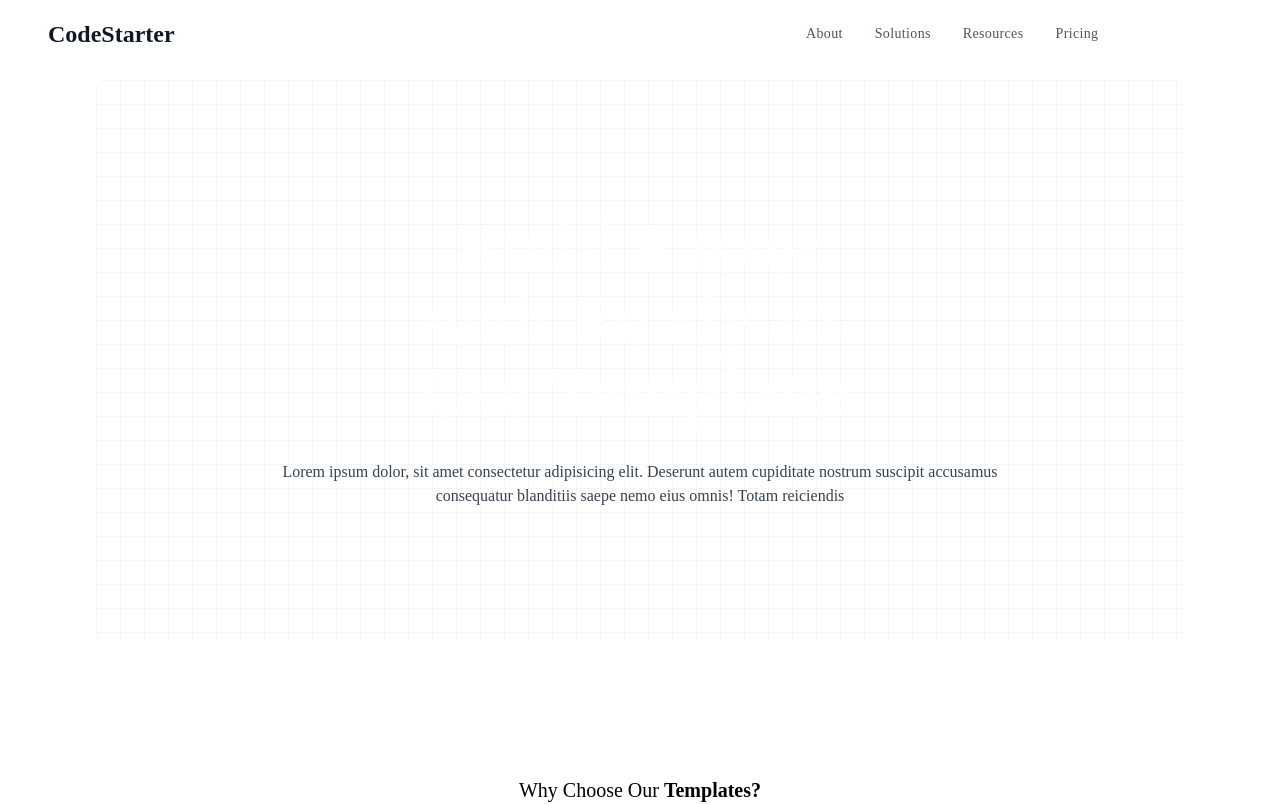
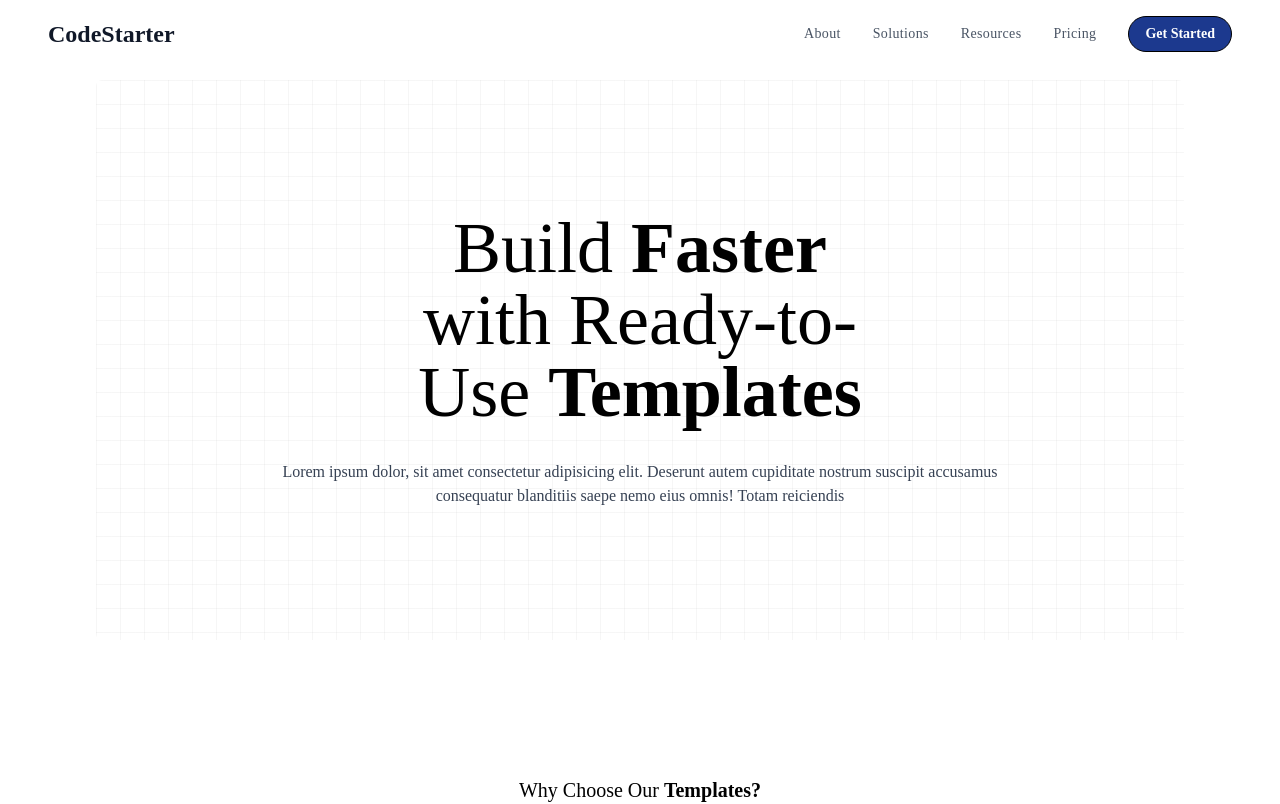
Before and after one commit to KiraaDev/CodeStarter-Landing-Page, a React (Vite) app: page / in a window 1280 px wide. Shown: the top 804 px of the page. Built offline with nearby package versions, Linux system fonts and the light colour scheme.

Commit message:
improving UI

```diff
--- a/src/App.tsx
+++ b/src/App.tsx
@@ -1,7 +1,6 @@
 import Header from "./components/Header"
 import HeroSection from "./components/HeroSection"
 import Highlights from "./components/Highlights"
-
 
 function App() {
 
@@ -9,6 +8,7 @@ function App() {
   return (
     <main className="bg-white dark:bg-gray-950">
       <Header />
+
       <div className="pt-[10svh] w-[90%] md:w-[85%] mx-auto flex flex-col items-center">
         <HeroSection />
         <Highlights />
--- a/src/components/Header.tsx
+++ b/src/components/Header.tsx
@@ -10,7 +10,7 @@ function Header() {
 
     return (
         <header>
-            <nav id="nav" data-state={navLinks ? "active" : ""} className="absolute group z-10 w-full border-b border-black/5 dark:border-white/5 lg:border-transparent">
+            <nav id="nav" data-state={navLinks ? "active" : ""} className="fixed z-20 group bg-white w-full border-b border-black/5 dark:bg-gray-950 dark:border-white/5 lg:border-transparent">
                 <div className="max-w-7xl mx-auto px-6 md:px-12">
                     <div className="relative flex flex-wrap items-center justify-between gap-6 py-3 md:gap-0 md:py-4">
                         <div className="relative z-20 flex w-full justify-between md:px-0 lg:w-fit">
@@ -53,7 +53,7 @@ function Header() {
                             </div>
 
                             <div className="mt-12 lg:mt-0">
-                                <a href="/register" className="relative flex h-9 w-full items-center justify-center px-4 before:absolute before:inset-0 before:rounded-full before:bg-primary before:transition before:duration-300 hover:before:scale-105 active:duration-75 active:before:scale-95 sm:w-max">
+                                <a href="/register" className="relative bg-blue-900 flex border-1 rounded-full h-9 w-full items-center justify-center px-4 before:absolute before:inset-0 before:rounded-full before:bg-primary before:transition before:duration-300 hover:before:scale-105 active:duration-75 active:before:scale-95 sm:w-max">
                                     <span className="relative text-sm font-semibold text-white"> Get Started</span>
                                 </a>
                             </div>
--- a/src/components/HeroSection.tsx
+++ b/src/components/HeroSection.tsx
@@ -7,7 +7,7 @@ function HeroSection() {
             <div
                 className="absolute h-full -z-10 w-full bg-[linear-gradient(to_right,#80808012_1px,transparent_1px),linear-gradient(to_bottom,#80808012_1px,transparent_1px)] bg-[size:24px_24px]"
             ></div>
-            <div className="lg:w-2/3 text-center text-white">
+            <div className="lg:w-2/3 text-center dark:text-white">
                 <h1 className="text-balance text-5xl md:text-6xl xl:text-7xl">Build <strong>Faster</strong> with
                     Ready-to-Use <strong>Templates</strong>
                 </h1>
--- a/src/index.css
+++ b/src/index.css
@@ -1,5 +1,5 @@
 @import "tailwindcss";
-
+@custom-variant dark (&:where(.dark, .dark *));
 * {
     font-family: "Poppins";
 }
```
